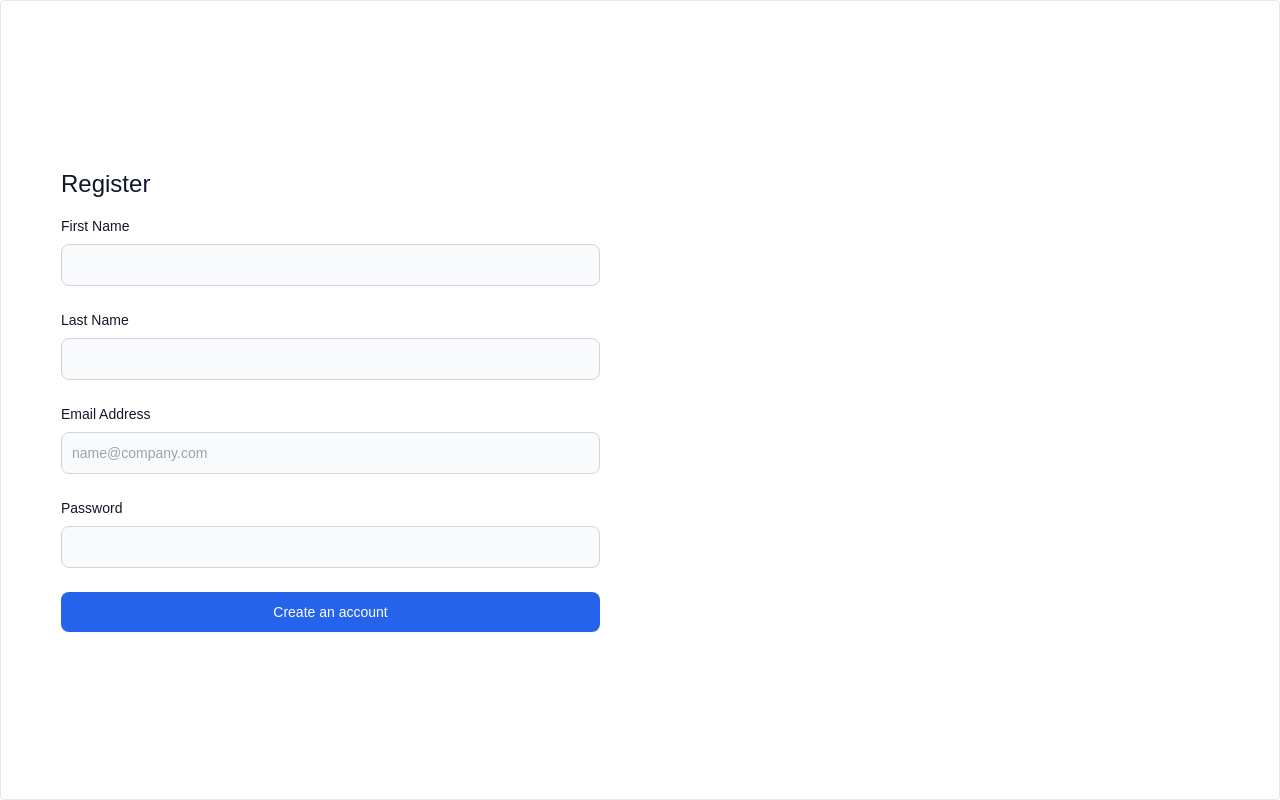
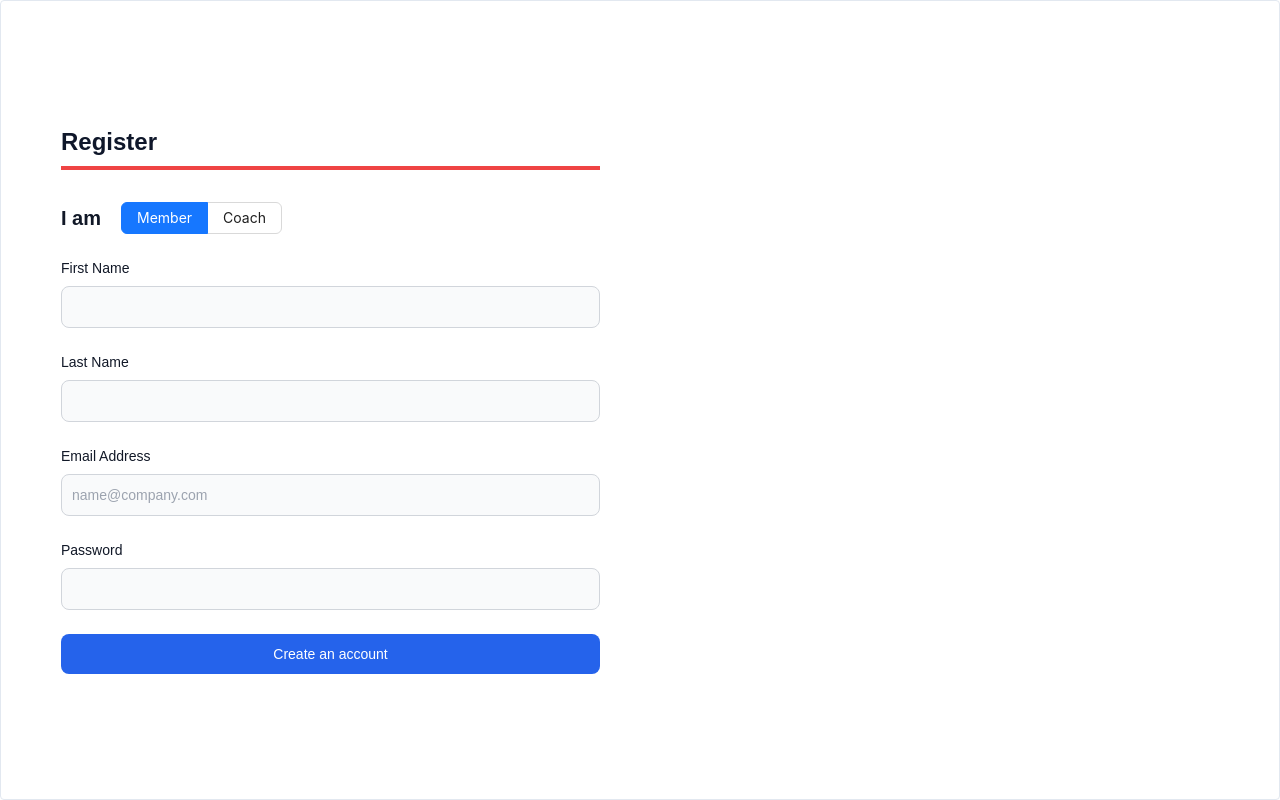
Before and after one commit to ThusharaSamaraweera/power-gym-frontend, a React (Vite) app: page /sign-up in a window 1280 px wide. Built offline with nearby package versions, Linux system fonts and the light colour scheme; no server answers.

Commit message:
add selecing user role in sign up

```diff
--- a/src/pages/SignUp.tsx
+++ b/src/pages/SignUp.tsx
@@ -3,10 +3,16 @@ import { useSignUp } from "@clerk/clerk-react";
 import { useNavigate } from "react-router-dom";
 import userService from "../services/user.service";
 import { SignupUser, UserRoles } from "../models";
+import { Radio } from "antd";
 
+const userRoleOptions = [
+  { label: "Member", value: UserRoles.MEMBER },
+  { label: "Coach", value: UserRoles.TRAINER },
+]
 const SignUp = () => {
   const { isLoaded, signUp, setActive } = useSignUp();
   const [email, setEmail] = useState("");
+  const [userRole, setUserRole] = useState(UserRoles.MEMBER);
   const [firstName, setFirstName] = useState("");
   const [lastName, setLastName] = useState("");
   const [password, setPassword] = useState("");
@@ -54,7 +60,6 @@ const SignUp = () => {
         code,
       });
       if (completeSignUp.status !== "complete") {
-
         console.log(JSON.stringify(completeSignUp, null, 2));
       }
       if (completeSignUp.status === "complete") {
@@ -62,11 +67,11 @@ const SignUp = () => {
 
         const payload: SignupUser = {
           name: `${completeSignUp?.firstName} ${completeSignUp?.lastName}`,
-          email: completeSignUp?.emailAddress ?? '',
-          role: UserRoles.MEMBER,
+          email: completeSignUp?.emailAddress ?? "",
+          role: UserRoles.TRAINER,
           clerkUserId: completeSignUp?.createdUserId ?? "",
         };
-        await userService.signUp(payload)
+        await userService.signUp(payload);
         navigate("/login");
       }
     } catch (err) {
@@ -74,12 +79,20 @@ const SignUp = () => {
     }
   };
 
+  const handleOnChangeUser = (e: any) => {
+    setUserRole(e.target.value);
+  }
+
   return (
     <div className='border p-5 rounded h-screen w-full flex items-center'>
       <div className='w-1/2 px-10'>
-        <h1 className='text-2xl mb-4'>Register</h1>
+        <h1 className='text-2xl mb-8 font-bold border-red-500 border-solid border-b-4 pb-2'>Register</h1>
         {!pendingVerification && (
           <form onSubmit={handleSubmit} className='space-y-4 md:space-y-6'>
+            <div className="flex gap-5 items-center">
+              <label className='block text-xl text-gray-900 font-semibold'>I am </label>
+              <Radio.Group options={userRoleOptions} onChange={handleOnChangeUser} value={userRole} optionType='button' buttonStyle='solid' />
+            </div>
             <div>
               <label htmlFor='firstName' className='block mb-2 text-sm font-medium text-gray-900'>
                 First Name
```
